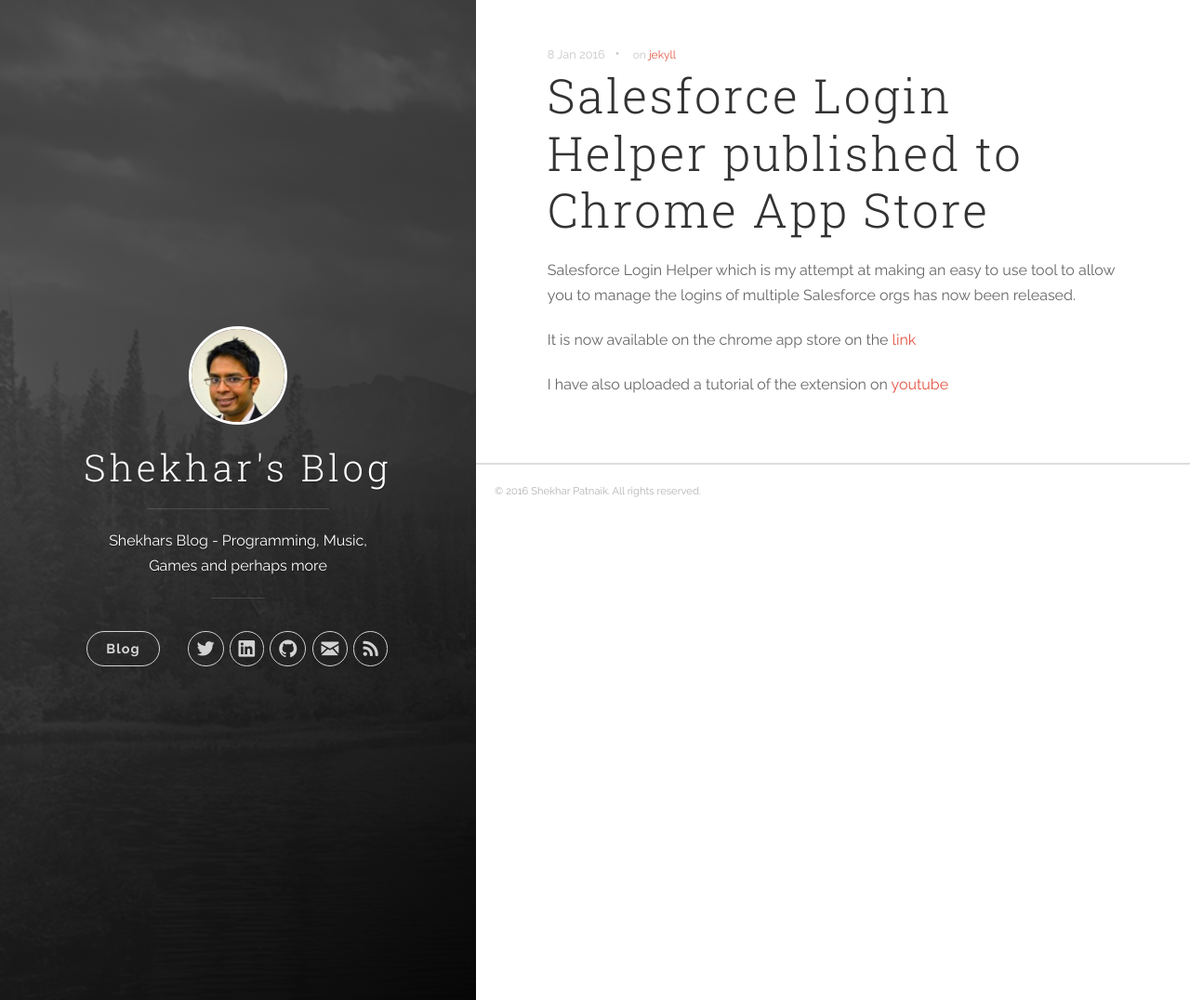
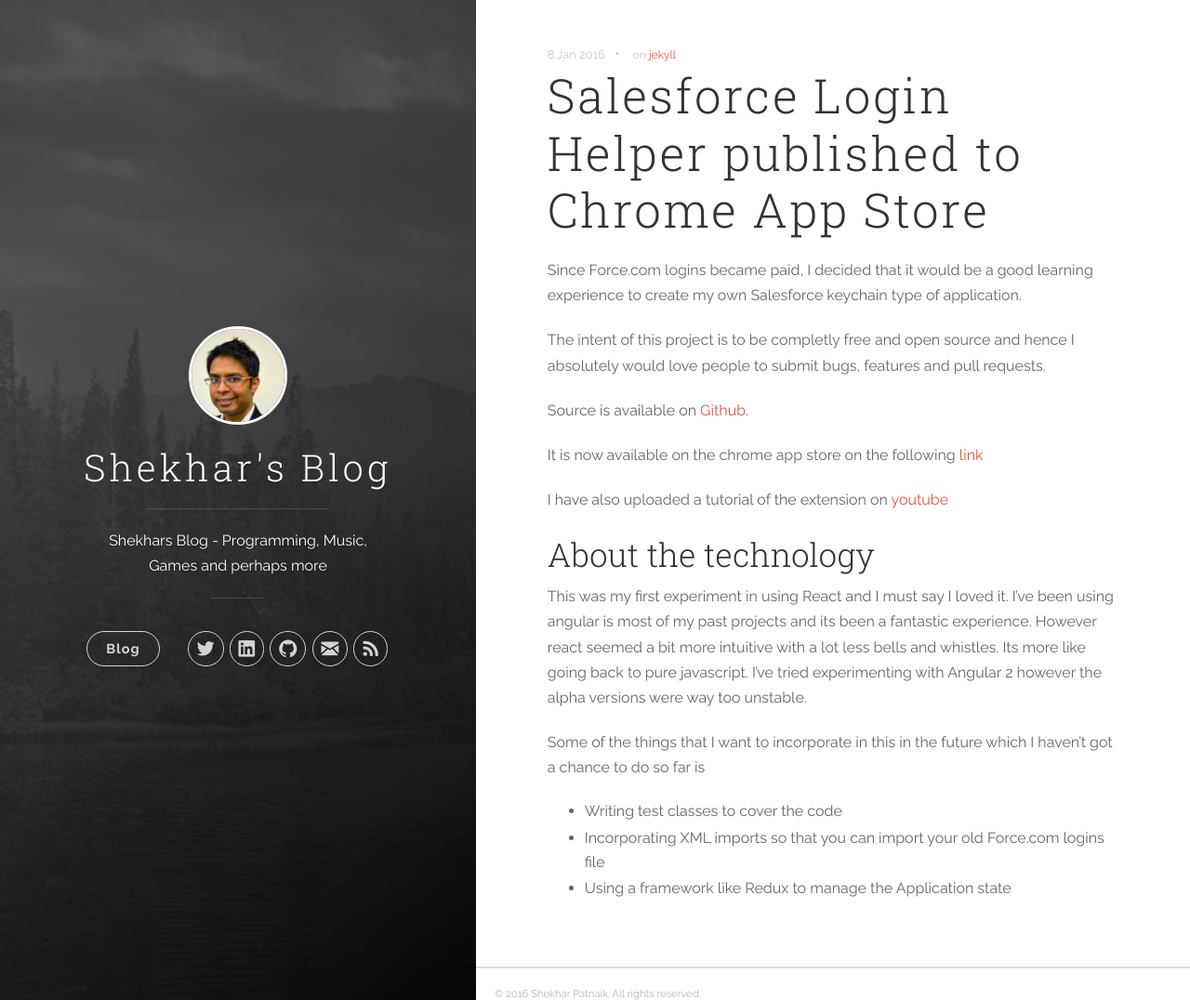
Before and after one commit to patnaikshekhar/patnaikshekhar.github.io, a Jekyll site: the page built from _posts/2016-02-02-salesforce-login-helper-published-to-chrome-store.markdown, in a window 1280 px wide and 1076 px high. Shown: the whole window at 93% size. Built offline with Jekyll 4.4.1, drawn with Linux system fonts in a browser that asks for light colours; nearby versions of some CDN libraries.

Commit message:
First post completed

```diff
--- a/_posts/2016-02-02-salesforce-login-helper-published-to-chrome-store.markdown
+++ b/_posts/2016-02-02-salesforce-login-helper-published-to-chrome-store.markdown
@@ -6,8 +6,21 @@ categories: [jekyll]
 tags: [jekyll]
 ---
 
-Salesforce Login Helper which is my attempt at making an easy to use tool to allow you to manage the logins of multiple Salesforce orgs has now been released.
+Since Force.com logins became paid, I decided that it would be a good learning experience to create my own Salesforce keychain type of application.
 
-It is now available on the chrome app store on the [link](https://chrome.google.com/webstore/detail/salesforce-login-helper/lphjfeeaniomnoomcplfomgonemdmplf)
+The intent of this project is to be completly free and open source and hence I absolutely would love people to submit bugs, features and pull requests.
+
+Source is available on [Github](https://github.com/patnaikshekhar/SalesforceLoginHelperChromeExtension).
+
+It is now available on the chrome app store on the following [link](https://chrome.google.com/webstore/detail/salesforce-login-helper/lphjfeeaniomnoomcplfomgonemdmplf)
 
 I have also uploaded a tutorial of the extension on [youtube](https://www.youtube.com/watch?v=0XVmU9s29zM&feature=youtu.be)
+
+## About the technology
+
+This was my first experiment in using React and I must say I loved it. I've been using angular is most of my past projects and its been a fantastic experience. However react seemed a bit more intuitive with a lot less bells and whistles. Its more like going back to pure javascript. I've tried experimenting with Angular 2 however the alpha versions were way too unstable.
+
+Some of the things that I want to incorporate in this in the future which I haven't got a chance to do so far is
+* Writing test classes to cover the code
+* Incorporating XML imports so that you can import your old Force.com logins file
+* Using a framework like Redux to manage the Application state
```
